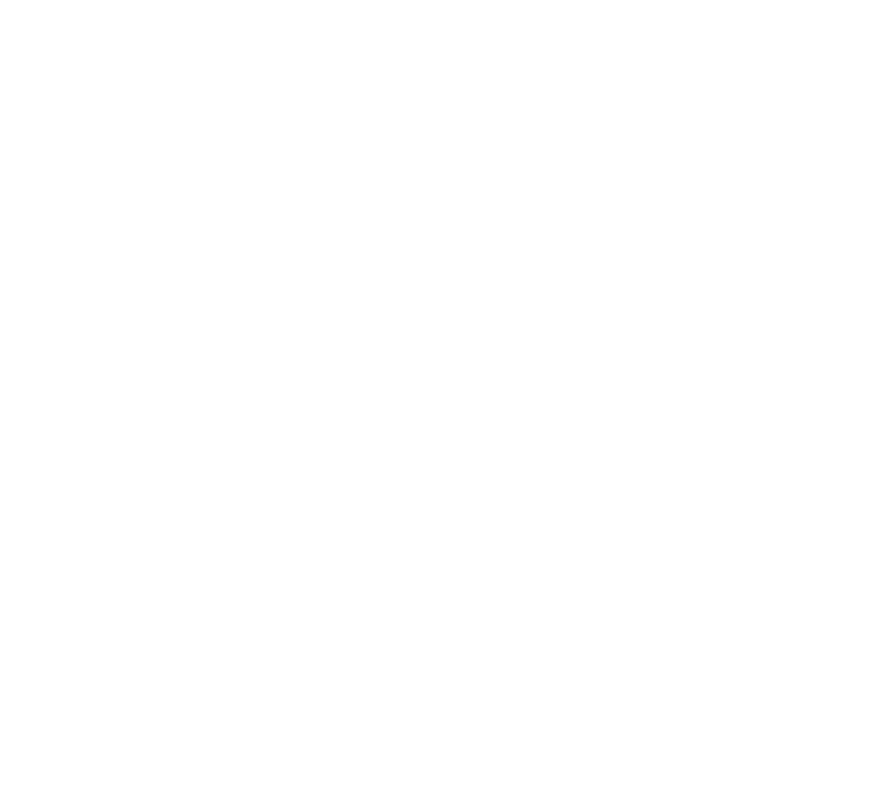
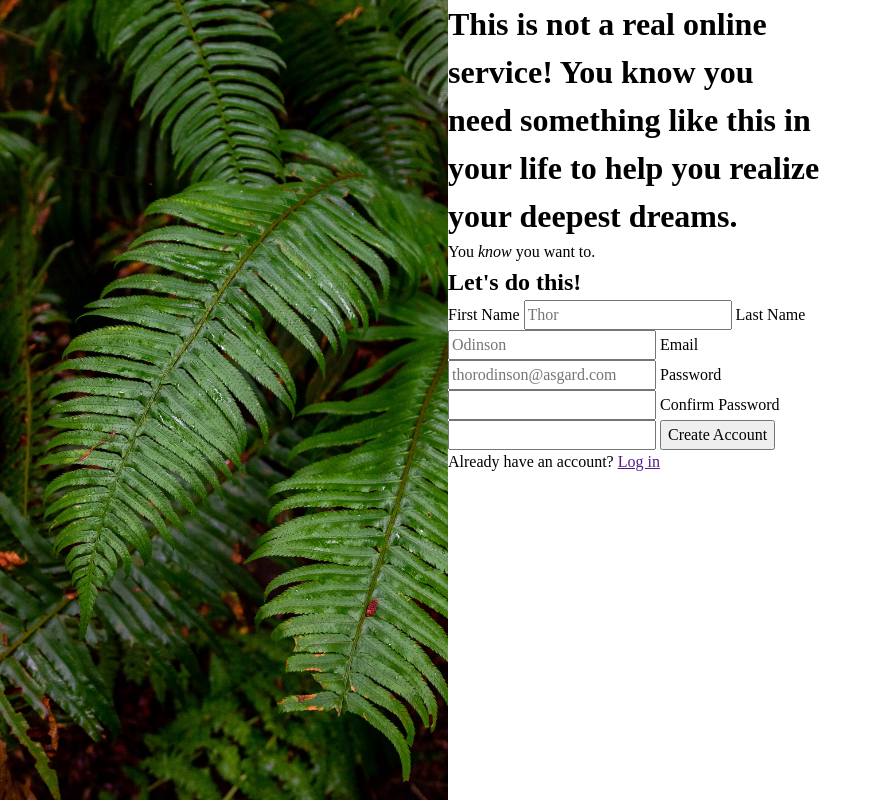
Before and after one commit to ansidian/sign-up-form, a website built with webpack: page index.html in a window 1280 px wide. Shown: the whole page, without its empty margins (0-882 px from the left). Built offline with nearby package versions, Linux system fonts and the light colour scheme.

Commit message:
Add sidebar with background image

```diff
--- a/css/style.css
+++ b/css/style.css
@@ -32,6 +32,7 @@ p, h1, h2, h3, h4, h5, h6 {
 p {
   text-wrap: pretty;
 }
+
 h1, h2, h3, h4, h5, h6 {
   text-wrap: balance;
 }
@@ -39,3 +40,22 @@ h1, h2, h3, h4, h5, h6 {
 #root, #__next {
   isolation: isolate;
 }
+
+.row-container {
+  display: flex;
+}
+
+.row-container > * {
+  width: 30%;
+}
+
+.form {
+  background-size: cover;
+}
+
+.splash-image {
+  width: 35%;
+  height: 100vh;
+  object-fit: cover;
+
+}
--- a/index.html
+++ b/index.html
@@ -2,14 +2,36 @@
 <html lang="en">
 <head>
   <meta charset="UTF-8">
-  <meta name="viewport"
-        content="width=device-width, user-scalable=no, initial-scale=1.0, maximum-scale=1.0, minimum-scale=1.0">
-  <meta http-equiv="X-UA-Compatible" content="ie=edge">
-  <link rel="stylesheet" href="/css/style.css">
-  <title>Document</title>
+  <meta content="width=device-width, user-scalable=no, initial-scale=1.0, maximum-scale=1.0, minimum-scale=1.0"
+        name="viewport">
+  <meta content="ie=edge" http-equiv="X-UA-Compatible">
+  <link href="/css/style.css" rel="stylesheet">
+  <title>Beautiful Sign-up Form</title>
 </head>
 <body>
-
+<div class="row-container">
+  <img alt="Splash image for sign-up form" class="splash-image" src="/img/photo-1585202900225-6d3ac20a6962.avif">
+  <div class="form">
+    <h1 class="headline">This is not a real online service! You know you need something like this in your life to help
+      you realize your deepest dreams.</h1>
+    <p>You <em>know</em> you want to.</p>
+    <form action="" method="post">
+      <h2>Let's do this!</h2>
+      <label for="firstName">First Name</label>
+      <input id="firstName" name="firstName" placeholder="Thor" required type="text">
+      <label for="lastName">Last Name</label>
+      <input id="lastName" name="lastName" placeholder="Odinson" required type="text">
+      <label for="email">Email</label>
+      <input id="email" name="email" placeholder="thorodinson@asgard.com" required type="email">
+      <label for="password">Password</label>
+      <input id="password" name="password" placeholder="" required type="password">
+      <label for="confirm-password">Confirm Password</label>
+      <input id="confirm-password" name="confirm-password" placeholder="" required type="password">
+      <button type="submit">Create Account</button>
+    </form>
+    <p>Already have an account? <a href="">Log in</a></p>
+  </div>
+</div>
 </body>
 <script src="/js/app.js"></script>
 </html>
```
Also changed, not shown: img/odin-lined.png (added).
